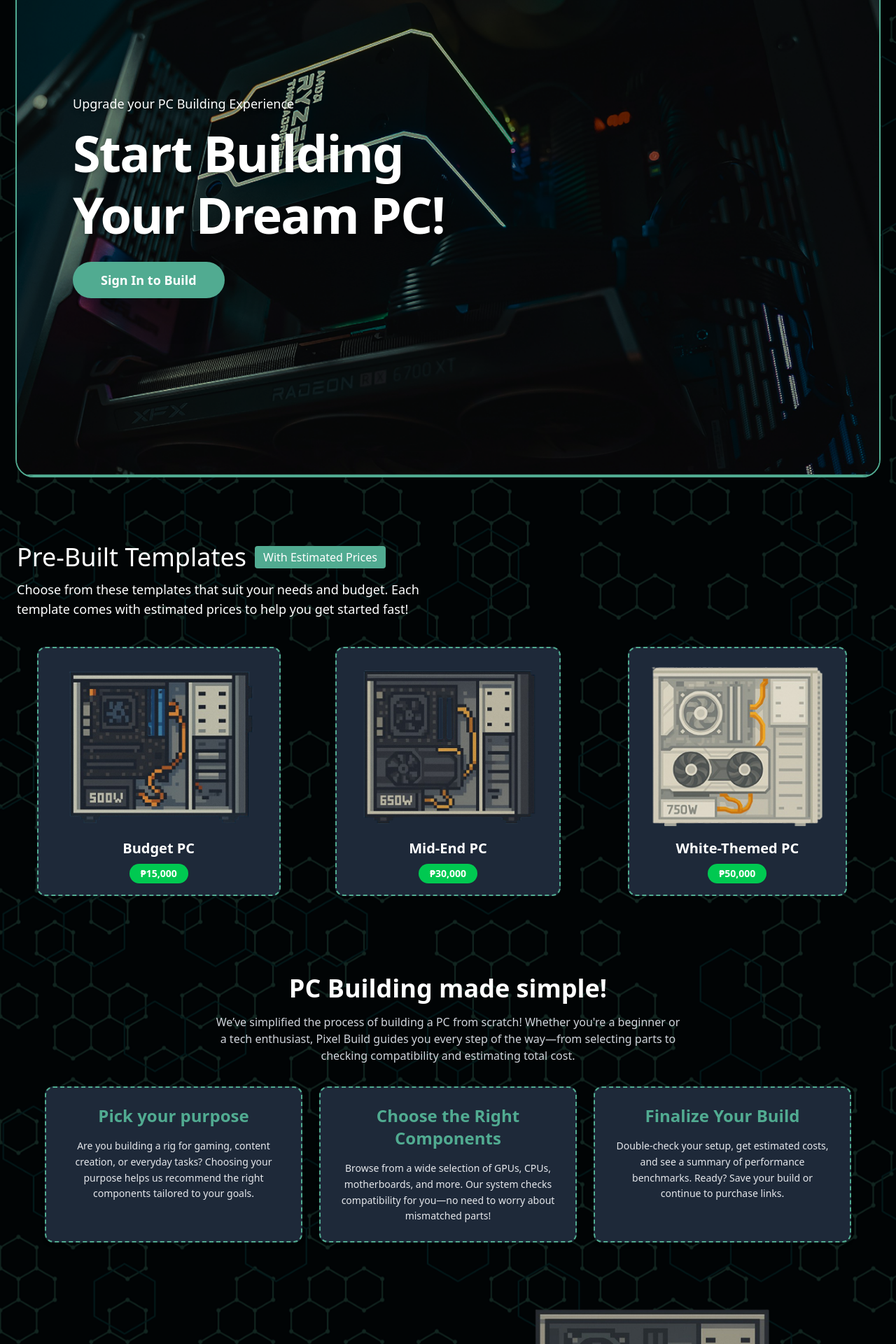
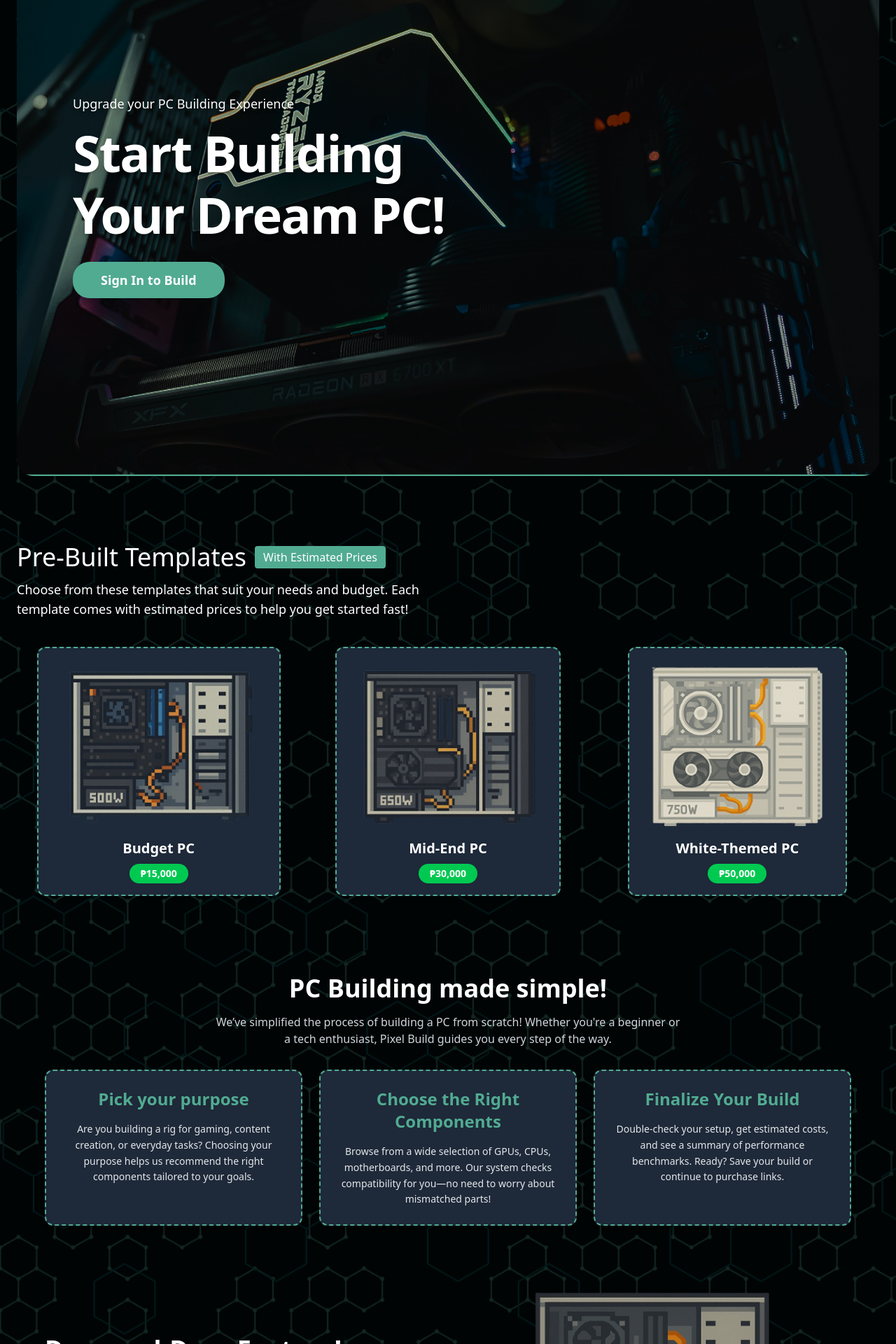
Before and after one commit to dyelo1007/pixelbuild-edu, a React (Vite) app in the folder client/: page / in a window 1280 px wide. Shown: the part 240-2160 px from the top of the page at 70% size. Built offline with nearby package versions, Linux system fonts and the light colour scheme; no server answers.

Commit message:
feat: add scroll-based animations to sections using Framer Motion

```diff
--- a/client/package.json
+++ b/client/package.json
@@ -19,6 +19,7 @@
     "axios": "^1.10.0",
     "class-variance-authority": "^0.7.1",
     "clsx": "^2.1.1",
+    "gsap": "^3.13.0",
     "hamburger-react": "^2.5.2",
     "lucide-react": "^0.525.0",
     "motion": "^12.23.6",
--- a/client/src/pages/LandingPage.tsx
+++ b/client/src/pages/LandingPage.tsx
@@ -1,75 +1,103 @@
 import { useNavigate } from "react-router-dom";
-import Navbar from "../components/Navbar/Navbar";
+import { motion, useAnimation, useInView } from "framer-motion";
+import { useEffect, useRef } from "react";
+
 import OpenerImg from "../assets/landing-page-imgs/pb-opener.png";
 import DragImg from "../assets/landing-page-imgs/pb-dragdrop-pic.png";
 import pc1Img from "../assets/landing-page-imgs/pb-budgetpc.png";
 import pc2Img from "../assets/landing-page-imgs/pb-midend.png";
 import pc3Img from "../assets/landing-page-imgs/pb-whitethemed.png";
 
-{
-  /**pre built pc objects */
-}
 const builds = [
-  {
-    img: pc1Img,
-    name: "Budget PC",
-    price: "₱15,000",
+  { img: pc1Img, name: "Budget PC", price: "₱15,000" },
+  { img: pc2Img, name: "Mid-End PC", price: "₱30,000" },
+  { img: pc3Img, name: "White-Themed PC", price: "₱50,000" },
+];
+
+const fadeInUp = {
+  hidden: { opacity: 0, y: 60, scale: 0.95, filter: "blur(6px)" },
+  visible: {
+    opacity: 1,
+    y: 0,
+    scale: 1,
+    filter: "blur(0px)",
+    transition: { duration: 0.8, ease: "easeOut" },
   },
-  {
-    img: pc2Img,
-    name: "Mid-End PC",
-    price: "₱30,000",
+};
+
+const staggerContainer = {
+  hidden: {},
+  visible: {
+    transition: {
+      staggerChildren: 0.25,
+    },
   },
-  {
-    img: pc3Img,
-    name: "White-Themed PC",
-    price: "₱50,000",
-  },
-];
+};
+
+const useScrollAnimation = () => {
+  const ref = useRef(null);
+  const inView = useInView(ref, { once: false, amount: 0.3 });
+  const controls = useAnimation();
+
+  useEffect(() => {
+    if (inView) controls.start("visible");
+  }, [controls, inView]);
+
+  return [ref, controls] as const;
+};
 
 const Landing = () => {
   const navigate = useNavigate();
 
   const handleGetStarted = () => {
     const token = localStorage.getItem("token");
-    if (token) {
-      navigate("/dashboard");
-    } else {
-      navigate("/login");
-    }
+    navigate(token ? "/dashboard" : "/login");
   };
 
   return (
     <>
-      <div className="relative flex flex-col md:flex-row items-center justify-center md:justify-start h-screen rounded-3xl outline-2 outline-neonblue overflow-hidden px-6 md:px-10 ">
-        {/* Background Image */}
+      {/* HERO SECTION */}
+      <motion.div
+        className="relative flex flex-col md:flex-row items-center justify-center md:justify-start h-screen rounded-3xl overflow-hidden px-6 md:px-10"
+        initial={{ opacity: 0 }}
+        animate={{ opacity: 1 }}
+        transition={{ duration: 1 }}
+      >
         <img
           src={OpenerImg}
           alt="Background"
           className="absolute inset-0 w-full h-full object-cover z-0"
         />
-
-        {/* Foreground Content */}
-        <div className="z-10 text-center md:text-left md:pl-10 max-w-2xl">
+        <motion.div
+          className="z-10 text-center md:text-left md:pl-10 max-w-2xl"
+          initial={{ opacity: 0, y: -40 }}
+          animate={{ opacity: 1, y: 0 }}
+          transition={{ duration: 1.2 }}
+        >
           <p className="text-base md:text-lg text-shadow-lg text-white my-3">
             Upgrade your PC Building Experience
           </p>
           <p className="text-4xl sm:text-5xl md:text-6xl lg:text-7xl tracking-tight md:leading-[5.5rem] font-extrabold text-white my-3 text-shadow-lg">
             Start Building Your Dream PC!
           </p>
-
           <button
-            className="bg-primary text-white font-bold px-6 sm:px-8 md:px-10 py-2 md:py-3 rounded-3xl md:rounded-4xl text-base sm:text-lg my-3 shadow-2xl cursor-pointer"
+            className="bg-primary text-white font-bold px-6 sm:px-8 md:px-10 py-2 md:py-3 rounded-3xl text-base sm:text-lg my-3 shadow-2xl cursor-pointer"
             onClick={handleGetStarted}
           >
             Sign In to Build
           </button>
-        </div>
-      </div>
+        </motion.div>
+      </motion.div>
 
-      {/**Pre build text*/}
-      <div className="flex mt-24 items-center justify-items-start">
-        <div className=" flex items-center justify-center">
+      {/* TEMPLATE TITLE & DESCRIPTION */}
+      <motion.div
+        className="flex mt-24 items-center justify-items-start"
+        initial="hidden"
+        whileInView="visible"
+        viewport={{ once: false, amount: 0.3 }}
+        variants={fadeInUp}
+      >
+        <div className="flex items-center justify-center">
           <span className="text-white font-medium text-4xl">
             Pre-Built Templates
           </span>
@@ -77,19 +105,34 @@ const Landing = () => {
             With Estimated Prices
           </span>
         </div>
-      </div>
-      <div className="w-xl mt-3">
+      </motion.div>
+
+      <motion.div
+        className="w-xl mt-3"
+        initial="hidden"
+        whileInView="visible"
+        viewport={{ once: false, amount: 0.3 }}
+        variants={fadeInUp}
+      >
         <span className="text-white text-lg">
           Choose from these templates that suit your needs and budget. Each
           template comes with estimated prices to help you get started fast!
         </span>
-      </div>
-      {/**Pre build template grid*/}
-      <div className="mt-10 grid grid-cols-1 sm:grid-cols-2 md:grid-cols-3 gap-10 px-4 mb-28">
+      </motion.div>
+
+      {/* BUILD CARDS */}
+      <motion.div
+        className="mt-10 grid grid-cols-1 sm:grid-cols-2 md:grid-cols-3 gap-10 px-4 mb-28"
+        variants={staggerContainer}
+        initial="hidden"
+        whileInView="visible"
+        viewport={{ once: false, amount: 0.3 }}
+      >
         {builds.map((build, index) => (
-          <div
+          <motion.div
             key={index}
-            className="bg-darkblue border-2 border-dashed border-neonblue rounded-xl p-4 flex flex-col items-center max-w-sm mx-auto"
+            className="build-card bg-darkblue border-2 border-dashed border-neonblue rounded-xl p-4 flex flex-col items-center max-w-sm mx-auto"
+            variants={fadeInUp}
           >
             <img
               src={build.img}
@@ -102,12 +145,18 @@ const Landing = () => {
             <span className="mt-2 inline-block bg-green-500 text-white px-4 py-1 rounded-full text-sm font-semibold">
               {build.price}
             </span>
-          </div>
+          </motion.div>
         ))}
-      </div>
+      </motion.div>
 
-      {/**PC Building made simple*/}
-      <div className="text-white mt-14 mb-8 text-center px-4">
+      {/* FEATURE HEADLINE */}
+      <motion.div
+        className="text-white mt-14 mb-8 text-center px-4"
+        initial="hidden"
+        whileInView="visible"
+        viewport={{ once: false, amount: 0.3 }}
+        variants={fadeInUp}
+      >
         <div className="max-w-2xl mx-auto">
           <h1 className="block font-bold text-2xl md:text-4xl">
             PC Building made simple!
@@ -115,52 +164,52 @@ const Landing = () => {
           <span className="block mt-4 text-sm md:text-base text-gray-300">
             We’ve simplified the process of building a PC from scratch! Whether
             you're a beginner or a tech enthusiast, Pixel Build guides you every
-            step of the way—from selecting parts to checking compatibility and
-            estimating total cost.
+            step of the way.
           </span>
         </div>
-      </div>
-      {/**card grid layout */}
-      <div className="grid grid-cols-1 md:grid-cols-2 lg:grid-cols-3 gap-6 px-4 md:px-10 mt-8 text-center">
-        {/* Card 1 */}
-        <div className="w-full max-w-md mx-auto border-2 border-dashed border-neonblue rounded-xl p-6 bg-gray-800 shadow-md">
-          <h2 className="text-2xl font-bold text-neonblue mb-4 text-center">
-            Pick your purpose
-          </h2>
-          <p className="text-gray-200 text-sm leading-relaxed text-center">
-            Are you building a rig for gaming, content creation, or everyday
-            tasks? Choosing your purpose helps us recommend the right components
-            tailored to your goals.
-          </p>
-        </div>
+      </motion.div>
 
-        {/* Card 2 */}
-        <div className="w-full max-w-md mx-auto border-2 border-dashed border-neonblue rounded-xl p-6 bg-gray-800 shadow-md">
-          <h2 className="text-2xl font-bold text-neonblue mb-4 text-center">
-            Choose the Right Components
-          </h2>
-          <p className="text-gray-200 text-sm leading-relaxed text-center">
-            Browse from a wide selection of GPUs, CPUs, motherboards, and more.
-            Our system checks compatibility for you—no need to worry about
-            mismatched parts!
-          </p>
-        </div>
+      {/* TEMPLATE 3 STEPS */}
+      <motion.div
+        className="grid grid-cols-1 md:grid-cols-2 lg:grid-cols-3 gap-6 px-4 md:px-10 mt-8 text-center"
+        variants={staggerContainer}
+        initial="hidden"
+        whileInView="visible"
+        viewport={{ once: false, amount: 0.3 }}
+      >
+        {[
+          "Pick your purpose",
+          "Choose the Right Components",
+          "Finalize Your Build",
+        ].map((title, i) => (
+          <motion.div
+            key={i}
+            className="template-step w-full max-w-md mx-auto border-2 border-dashed border-neonblue rounded-xl p-6 bg-gray-800 shadow-md"
+            variants={fadeInUp}
+          >
+            <h2 className="text-2xl font-bold text-neonblue mb-4 text-center">
+              {title}
+            </h2>
+            <p className="text-gray-200 text-sm leading-relaxed text-center">
+              {i === 0 &&
+                "Are you building a rig for gaming, content creation, or everyday tasks? Choosing your purpose helps us recommend the right components tailored to your goals."}
+              {i === 1 &&
+                "Browse from a wide selection of GPUs, CPUs, motherboards, and more. Our system checks compatibility for you—no need to worry about mismatched parts!"}
+              {i === 2 &&
+                "Double-check your setup, get estimated costs, and see a summary of performance benchmarks. Ready? Save your build or continue to purchase links."}
+            </p>
+          </motion.div>
+        ))}
+      </motion.div>
 
-        {/* Card 3 */}
-        <div className="w-full max-w-md mx-auto border-2 border-dashed border-neonblue rounded-xl p-6 bg-gray-800 shadow-md">
-          <h2 className="text-2xl font-bold text-neonblue mb-4 text-center">
-            Finalize Your Build
-          </h2>
-          <p className="text-gray-200 text-sm leading-relaxed text-center">
-            Double-check your setup, get estimated costs, and see a summary of
-            performance benchmarks. Ready? Save your build or continue to
-            purchase links.
-          </p>
-        </div>
-      </div>
-
-      <div className="flex flex-col md:flex-row items-center justify-center md:justify-between px-6 md:px-8 py-12 rounded-3xl md:pl-10 w-full md:w-full mt-10 text-center md:text-left">
-        {/* Text Section */}
+      {/* DRAG AND DROP SECTION */}
+      <motion.div
+        className="flex flex-col md:flex-row items-center justify-center md:justify-between px-6 md:px-8 py-12 rounded-3xl md:pl-10 w-full mt-10 text-center md:text-left"
+        initial="hidden"
+        whileInView="visible"
+        viewport={{ once: false, amount: 0.3 }}
+        variants={fadeInUp}
+      >
         <div className="md:w-1/2 text-white mb-10 md:mb-0 max-w-2xl">
           <h2 className="text-3xl sm:text-4xl font-bold mb-4 leading-tight md:leading-[3rem] mx-auto md:mx-0">
             Drag-and-Drop Feature!
@@ -168,7 +217,7 @@ const Landing = () => {
           <p className="text-base sm:text-lg text-gray-300 mb-6 leading-relaxed mt-3 mx-auto md:mx-0">
             Build your PC visually with our easy-to-use drag-and-drop tool. Just
             pick the parts you need, drop them into your build, and watch your
-            dream setup come to life in real time. No tech skills required!
+            dream setup come to life.
           </p>
           <button
             className="bg-primary text-white font-bold px-6 py-2 rounded-4xl text-base sm:text-lg shadow-2xl cursor-pointer"
@@ -177,8 +226,6 @@ const Landing = () => {
             Sign In to Build
           </button>
         </div>
-
-        {/* Image Section */}
         <div className="md:w-1/2 flex justify-center">
           <img
             src={DragImg}
@@ -186,7 +233,7 @@ const Landing = () => {
             className="max-w-xs sm:max-w-sm w-full"
           />
         </div>
-      </div>
+      </motion.div>
     </>
   );
 };
```
Also changed, not shown: client/src/pages/Dashboard.tsx (+9 -2 lines), 1 other file (tests, documents, lock files or other folders).
